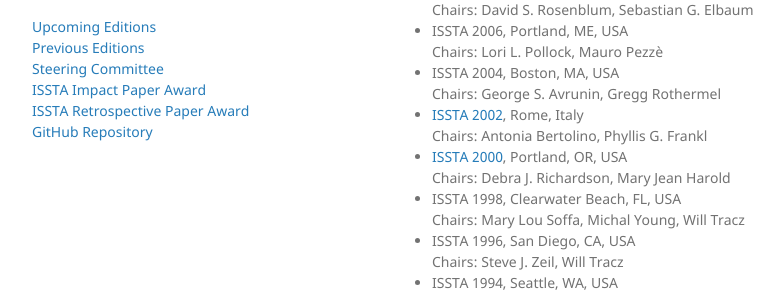
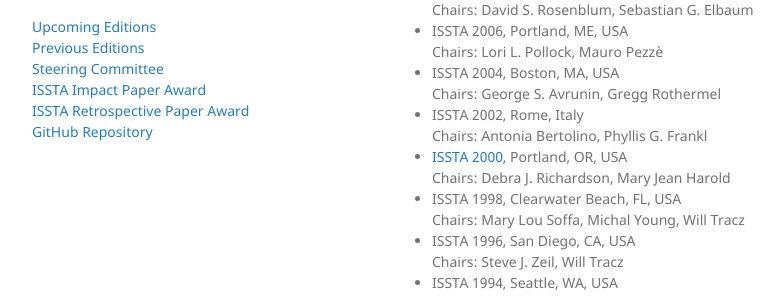
Before and after one commit to issta-conferences/issta-conferences.github.io, a Jekyll site: the page built from index.md, in a window 1280 px wide and 900 px high, scrolled down 1067 px. Shown: the part 155-451 px from the top of the window, without its empty margins (178-962 px from the left). Built offline with Jekyll 4.4.1, drawn with Linux system fonts in a browser that asks for light colours; our own code applies the rules of GitHub Pages for plain Markdown files; part of the change alters nothing that is shown.

```diff
--- a/index.md
+++ b/index.md
@@ -54,7 +54,7 @@ The ACM SIGSOFT International Symposium on Software Testing and Analysis (ISSTA)
 	Chairs: Lori L. Pollock, Mauro Pezzè
 * ISSTA 2004, Boston, MA, USA <br/>
 	Chairs: George S. Avrunin, Gregg Rothermel
-* [ISSTA 2002](http://labse.isti.cnr.it/ISSTA2002/), Rome, Italy <br/>
+* ISSTA 2002, Rome, Italy <br/>
 	Chairs: Antonia Bertolino, Phyllis G. Frankl
 * [ISSTA 2000](https://faculty.cc.gatech.edu/~harrold/issta00/), Portland, OR, USA <br/>
 	Chairs: Debra J. Richardson, Mary Jean Harold
```
